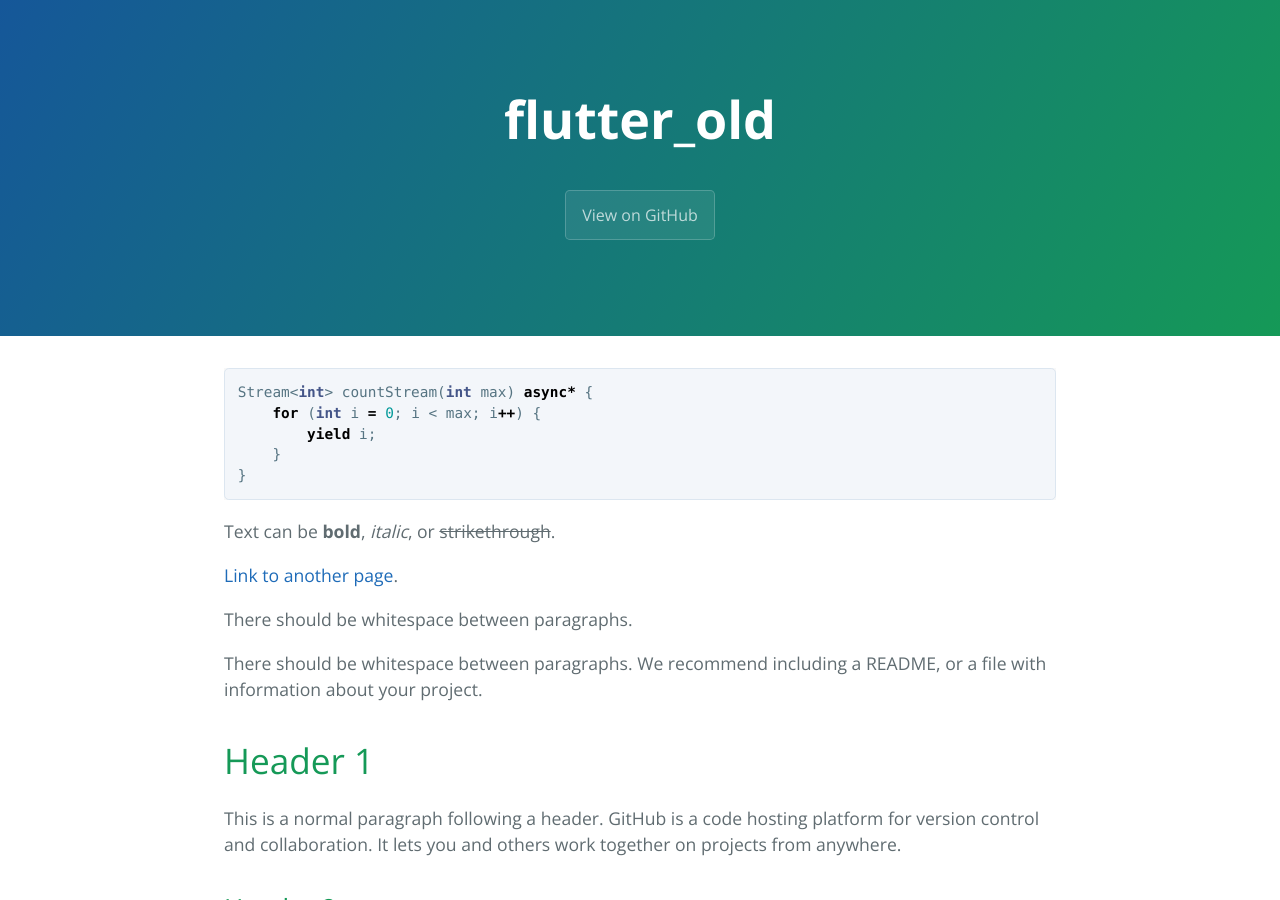
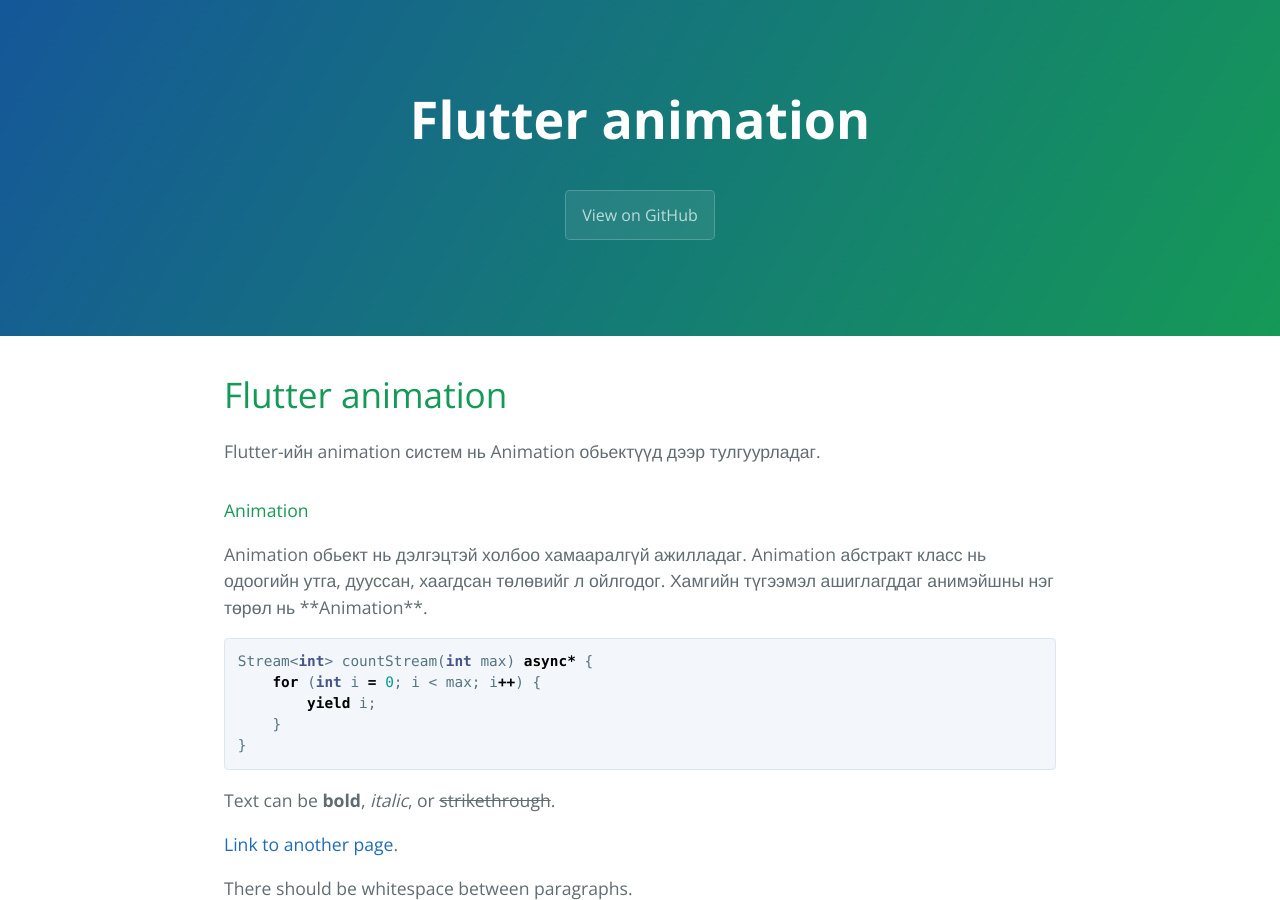
Before and after one commit to jargalbat/flutter_old, a Jekyll site: the page built from index.md, in a window 1280 px wide and 900 px high. Built offline with Jekyll 4.4.1, drawn with Linux system fonts in a browser that asks for light colours; the repository's description, which GitHub fills in, is left out; our own code applies the rules of GitHub Pages for plain Markdown files.

Commit message:
animation

````diff
--- a/index.md
+++ b/index.md
@@ -1,6 +1,12 @@
 ---
 layout: default
 ---
+
+# Flutter animation
+Flutter-ийн animation систем нь Animation обьектүүд дээр тулгуурладаг.
+
+#### Animation<double>
+Animation обьект нь дэлгэцтэй холбоо хамааралгүй ажилладаг. Animation абстракт класс нь одоогийн утга, дууссан, хаагдсан төлөвийг л ойлгодог. Хамгийн түгээмэл ашиглагддаг анимэйшны нэг төрөл нь **Animation<double>**.
 
 ```dart
 Stream<int> countStream(int max) async* {
````
Also changed, not shown: README.md.
